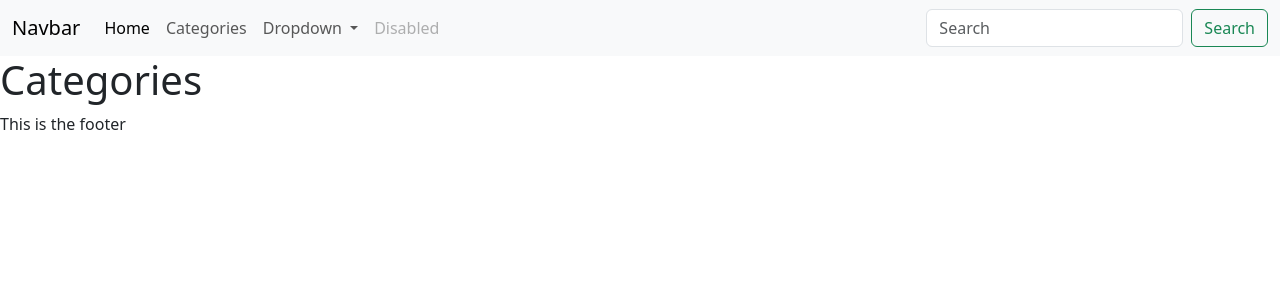
After one commit to songlei1979/simple_blog_2025s2, a Django app: page /categories/ in a window 1280 px wide. The commit adds this page. Shown: the top 300 px of the page. Run offline with Django 5.2, Linux system fonts and the light colour scheme; data that the repository does not hold is empty.

Commit message:
List View

```diff
--- a/blog/urls.py
+++ b/blog/urls.py
@@ -1,8 +1,10 @@
 from django.urls import path
 
-from blog.views import index, post_detail
+from blog.views import index, post_detail, Category_list
 
 urlpatterns = [
     path("", index, name="home"),
-    path("post/<int:pk>", post_detail, name="post_detail")
+    path("post/<int:pk>", post_detail, name="post_detail"),
+    path("categories/", Category_list.as_view(),
+         name="category_list")
 ]
--- a/blog/views.py
+++ b/blog/views.py
@@ -1,6 +1,7 @@
 from django.shortcuts import render
+from django.views.generic import ListView
 
-from blog.models import Post
+from blog.models import Post, Category
 
 
 # Create your views here.
@@ -15,3 +16,7 @@ def post_detail(request, pk):
     return render(request,
                   "post_detail.html",
                   {"post": post})
+
+class Category_list(ListView):
+    model = Category
+    template_name = "category_list.html"
--- a/templates/Base.html
+++ b/templates/Base.html
@@ -29,7 +29,7 @@
                         <a class="nav-link active" aria-current="page" href="{% url 'home' %}">Home</a>
                     </li>
                     <li class="nav-item">
-                        <a class="nav-link" href="#">Link</a>
+                        <a class="nav-link" href="{% url 'category_list' %}">Categories</a>
                     </li>
                     <li class="nav-item dropdown">
                         <a class="nav-link dropdown-toggle" href="#" role="button" data-bs-toggle="dropdown"
--- /dev/null
+++ b/templates/category_list.html
@@ -0,0 +1,10 @@
+{% extends "Base.html" %}
+{% block title %}
+    Categories
+{% endblock %}
+{% block content %}
+    <h1>Categories</h1>
+    {% for category in object_list %}
+        {{ category.name }}
+    {% endfor %}
+{% endblock %}
```
